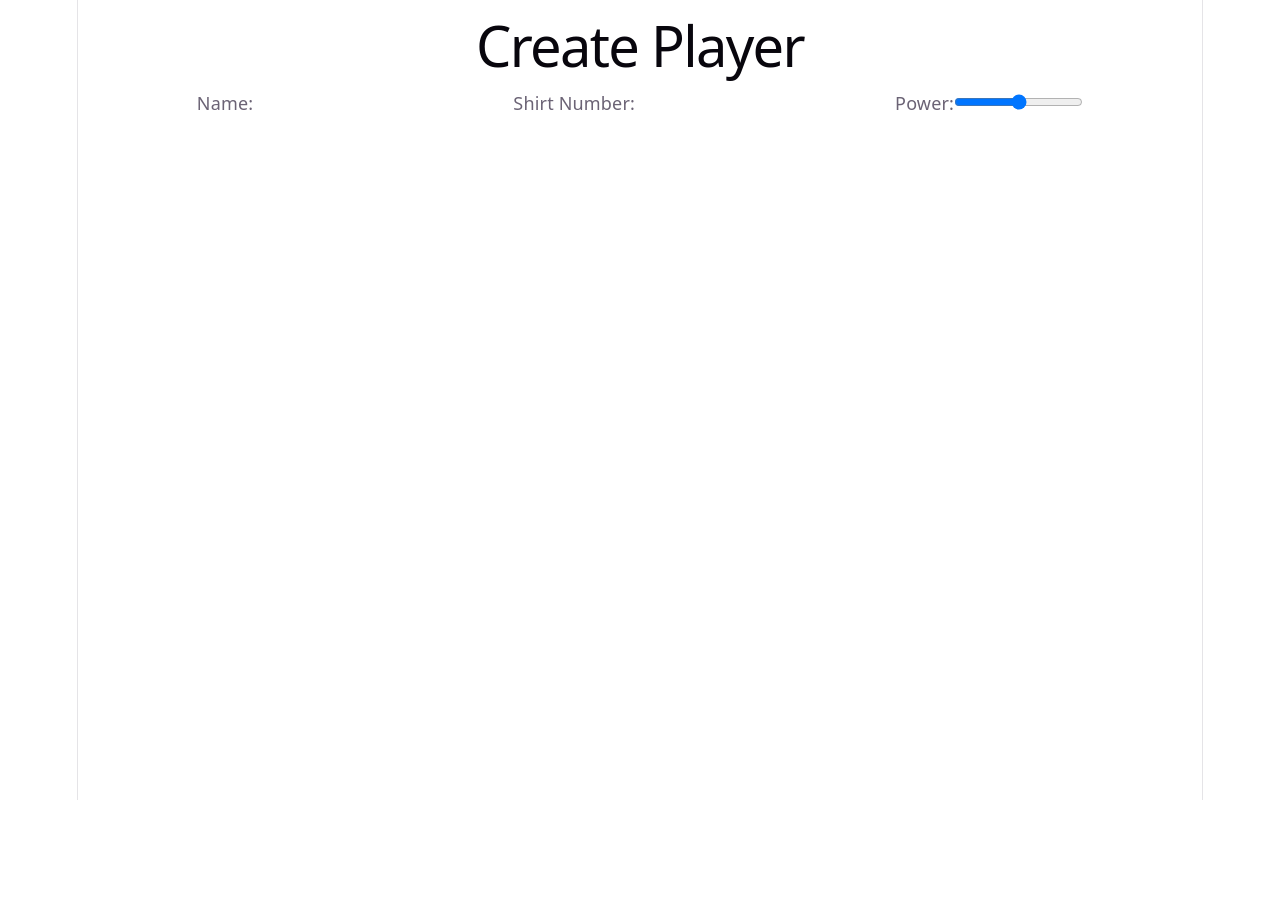
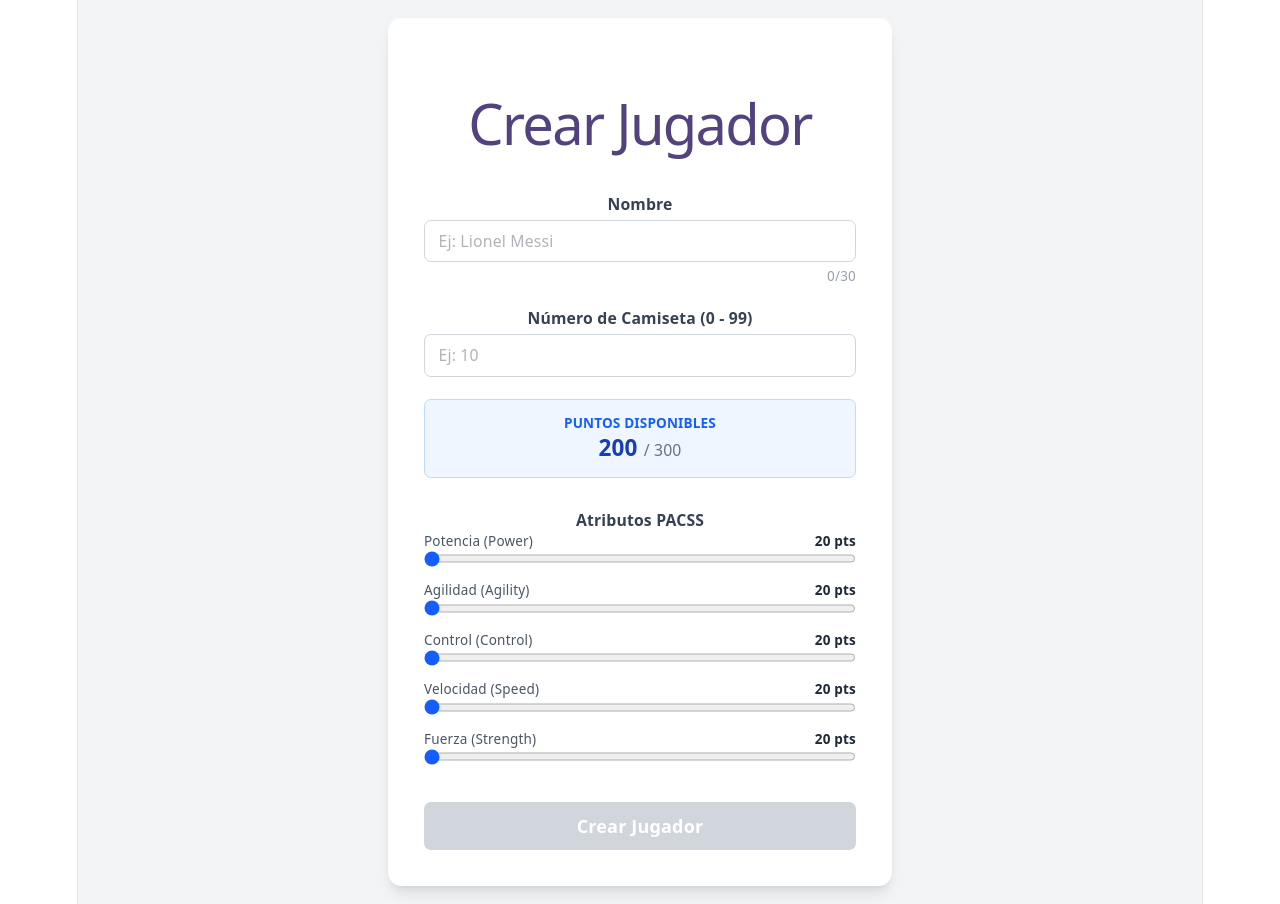
Before and after one commit to IngSoft1-futbot/futbot-frontend, a React (Vite) app: page /PlayersCreation in a window 1280 px wide. Before the commit the page ends 800 px from the top, so only its background shows below. Built offline with nearby package versions, Linux system fonts and the light colour scheme.

Commit message:
SCRUM-80 fe FeatureUpdate PlayersCreation
Pagina base de creacion de jugadores

```diff
--- a/src/pages/PlayersCreation.tsx
+++ b/src/pages/PlayersCreation.tsx
@@ -10,7 +10,7 @@ interface PacssAttributes {
 
 interface Player {
   name: string;
-  shirt_number: number | '';
+  shirt_number: number | null;
   pacss: PacssAttributes;
   team_id: number;
 }
@@ -21,7 +21,7 @@ const MIN_ATTRIBUTE_VALUE = 20;
 const PlayersCreation: React.FC = () => {
   const [Player, setPlayer] = useState<Player>({
     name: '',
-    shirt_number: '',
+    shirt_number: null,
     pacss: {
       power: 20,
       agility: 20,
@@ -50,8 +50,8 @@ const PlayersCreation: React.FC = () => {
 
 
   const handleShirtChange = (e: React.ChangeEvent<HTMLInputElement>) => {
-    const val = e.target.value === '' ? '' : parseInt(e.target.value);
-    if (typeof val === 'number' && (val < 0 || val > 99)) return; // Entre 0 y 99
+    const val: number | null = e.target.value === '' ? null : parseInt(e.target.value, 10);
+    if (val !== null && (val < 0 || val > 99)) return; // Entre 0 y 99
     setPlayer((prev) => ({ ...prev, shirt_number: val }));
   }; //!TODO Handle --1 and stuff like that
 
@@ -71,34 +71,194 @@ const PlayersCreation: React.FC = () => {
     }));
   };
 
-  return (
-    <div>
-      <h1>Create Player</h1>
-      <form>
-        <label>
-          Name:
-          <input type='text' name='name' value={Player.name} onChange={handleTextChange} />
-        </label>
-        <label>
-          Shirt Number:
-          <input type='number' name='shirt_number' value={Player.shirt_number} onChange={handleShirtChange} />
-        </label>
-        <label>
-          Power:
-        <input type='range'></input>
+  const isFormValid =
+    Player.name.trim().length > 0 &&
+    Player.shirt_number !== null &&
+    remainingPoints === 0;
 
-        </label>
+  const handleSubmit = async (e: React.FormEvent) => {
+    e.preventDefault();
+    setErrorMessage(null);
+    setSuccessMessage(null);
+
+    if (!Player.name.trim()){
+        setErrorMessage('Ingrese un nombre válido.');
+        return;
+    }
+
+    if (Player.shirt_number === null){
+        setErrorMessage('Ingrese un número de camiseta entre (0-99).');
+        return;
+    }
+
+    if (remainingPoints !== 0){
+        setErrorMessage('Debes asignar los ${TOTAL_POINTS} puntos disponibles.');
+        return;
+    }
+
+    if (!isFormValid) return;
+
+    const requestBody ={
+        name: Player.name,
+        shirt_number: Number(Player.shirt_number),
+        paccs_attribute: Player.pacss,
+        team_id: Player.team_id
+    };
+
+
+  console.log('[MOCK] Formulario enviado con éxito:', requestBody);
 
 
 
+  try {
+    setIsSubmitting(true);
+
+      setSuccessMessage('¡Jugador creado satisfactoriamente! (Modo Mock)');
+    //Primeras dos lineas del try mockeadas para caso exitoso
+      setIsSubmitting(true);
+      const userId = 1; // ID de usuario según auth modificar según corresponda
+
+      const response = await fetch(`http://127.0.0.1:8000/users/${userId}/players`, {
+        method: 'POST',
+        headers: {
+          'Content-Type': 'application/json',
+        },
+        body: JSON.stringify(requestBody),
+      });
+
+      if (response.status === 201) {
+        setSuccessMessage('¡Jugador creado satisfactoriamente!');
+      } else {
+        const errorData = await response.json().catch(() => null);
+        setErrorMessage(errorData?.detail || 'No pudimos crear el jugador. Parámetros inválidos.');
+      }
+    } catch (error) {
+      setErrorMessage('No pudimos crear jugador. Intentá nuevamente en unos minutos.');
+    } finally {
+      setIsSubmitting(false);
+    }
+  };
+
+const pacssLabels: Record<keyof PacssAttributes, string> = {
+    power: 'Potencia (Power)',
+    agility: 'Agilidad (Agility)',
+    control: 'Control (Control)',
+    speed: 'Velocidad (Speed)',
+    strength: 'Fuerza (Strength)',
+  };
+
+
+ return (
+
+  <div className="pantalla-principal min-h-screen bg-gray-100 flex items-center justify-center p-4">
+    <div className="tarjeta-formulario bg-white rounded-xl shadow-lg p-8 w-full max-w-md">
+
+      <h1 className="titulo-pagina text-2xl font-bold text-center mb-6" style={{ color: '#27135e', opacity: 0.8 }}>
+  Crear Jugador
+</h1>
+
+      {/* Cartel de Error */}
+      {errorMessage && (
+        <div className="mensaje-error bg-red-100 border border-red-400 text-red-700 px-4 py-3 rounded-md mb-4 text-sm">
+          {errorMessage}
+        </div>
+      )}
+
+      {/* Cartel de Éxito */}
+      {successMessage && (
+        <div className="mensaje-exito bg-green-100 border border-green-400 text-green-700 px-4 py-3 rounded-md mb-4 text-sm">
+          {successMessage}
+        </div>
+      )}
+
+      <form onSubmit={handleSubmit} className="formulario flex flex-col space-y-5">
+
+        {/* Campo Nombre */}
+        <div className="campo-entrada flex flex-col space-y-1">
+          <label className="etiqueta-campo text-sm font-semibold text-gray-700">
+            Nombre
+          </label>
+          <input
+            type="text"
+            name="name"
+            value={Player.name}
+            onChange={handleTextChange}
+            placeholder="Ej: Lionel Messi"
+            required
+            className="input-texto px-3 py-2 border border-gray-300 rounded-md focus:outline-none focus:ring-2 focus:ring-blue-500 text-sm"
+          />
+          <span className="contador-caracteres text-xs text-gray-400 text-right">
+            {Player.name.length}/30
+          </span>
+        </div>
+
+        {/* Campo Número de Camiseta */}
+        <div className="campo-entrada flex flex-col space-y-1">
+          <label className="etiqueta-campo text-sm font-semibold text-gray-700">
+            Número de Camiseta (0 - 99)
+          </label>
+          <input
+            type="number"
+            name="shirt_number"
+            value={Player.shirt_number ?? ''}
+            onChange={handleShirtChange}
+            placeholder="Ej: 10"
+            required
+            min={0}
+            max={99}
+            className="input-numero px-3 py-2 border border-gray-300 rounded-md focus:outline-none focus:ring-2 focus:ring-blue-500 text-sm"
+          />
+        </div>
+
+        {/* Panel Contador de Puntos */}
+        <div className="caja-puntos-restantes bg-blue-50 border border-blue-200 rounded-md p-3 text-center">
+          <p className="subtitulo-puntos text-xs text-blue-600 uppercase font-semibold">
+            Puntos Disponibles
+          </p>
+          <p className="numero-puntos text-xl font-bold text-blue-800">
+            {remainingPoints} <span className="puntos-totales text-sm font-normal text-gray-500">/ {TOTAL_POINTS}</span>
+          </p>
+        </div>
+
+        {/* Sliders de Atributos PACSS */}
+        <div className="seccion-atributos flex flex-col space-y-4 pt-2">
+          <p className="etiqueta-campo text-sm font-semibold text-gray-700">
+            Atributos PACSS
+          </p>
+
+          {(Object.keys(Player.pacss) as Array<keyof PacssAttributes>).map((attr) => (
+            <div key={attr} className="filas-atributos flex flex-col space-y-1">
+              <div className="encabezado-slider flex justify-between text-xs font-medium text-gray-600">
+                <span>{pacssLabels[attr]}</span>
+                <span className="valor-atributo font-bold text-gray-800">
+                  {Player.pacss[attr]} pts
+                </span>
+              </div>
+              <input
+                type="range"
+                min={MIN_ATTRIBUTE_VALUE}
+                max={220}
+                value={Player.pacss[attr]}
+                onChange={(e) => handleAttributeChange(attr, parseInt(e.target.value, 10))}
+                className="slider-deslizante w-full accent-blue-600 cursor-pointer h-2 bg-gray-200 rounded-lg"
+              />
+            </div>
+          ))}
+        </div>
+
+        {/* Botón de submit */}
+        <button
+          type="submit"
+          disabled={!isFormValid || isSubmitting}
+          className="boton-crear-jugador w-full mt-4 bg-blue-600 text-white font-semibold py-2.5 px-4 rounded-md transition-colors duration-200 hover:bg-blue-700 disabled:bg-gray-300 disabled:cursor-not-allowed"
+        >
+          {isSubmitting ? 'Guardando...' : 'Crear Jugador'}
+        </button>
+
       </form>
     </div>
-  );
-
-
-
-
-}
+  </div>
+);}
 
 
 export default PlayersCreation;
```
